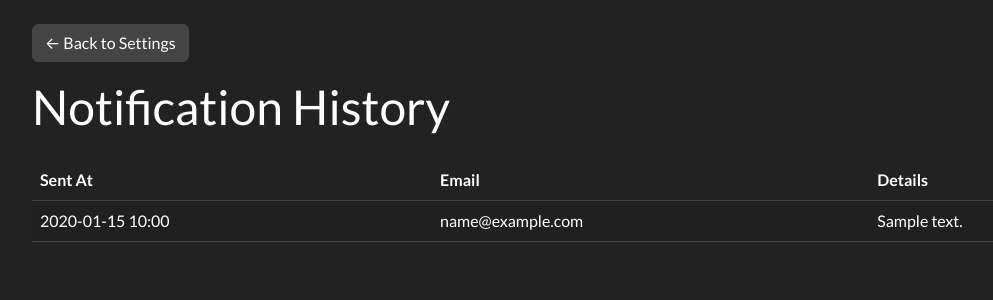
After one commit to jjermany/plex-notifier, a Flask app: template notifier_app/templates/history.html in a window 1280 px wide. The commit adds this page. Shown: the top 300 px of the page, without its empty margins (50-1043 px from the left). Run offline with Flask 3, Linux system fonts and the light colour scheme; the template is opened without the code that fills it: values that come from a table or form of the project are taken from there, others are empty; tables that the repository leaves empty hold one stand-in row (values such as "Sample post"); parts of the project's set-up code (start-up, migrations or seed data) failed here and were passed over; some libraries are stand-ins or nearby versions.

Commit message:
Polish history page and email layout

```diff
--- /dev/null
+++ b/notifier_app/templates/history.html
@@ -0,0 +1,38 @@
+<!doctype html>
+<html lang="en">
+<head>
+  <meta charset="utf-8">
+  <title>Notification History</title>
+  <link rel="stylesheet" href="https://cdn.jsdelivr.net/npm/bootswatch@5.3.0/dist/darkly/bootstrap.min.css">
+</head>
+<body class="p-4">
+  <div class="container">
+    <div class="mb-3">
+      <a href="{{ url_for('settings') }}" class="btn btn-secondary">&larr; Back to Settings</a>
+    </div>
+    <h1 class="mb-4">Notification History</h1>
+    {% if entries %}
+    <table class="table table-striped">
+      <thead>
+        <tr>
+          <th>Sent At</th>
+          <th>Email</th>
+          <th>Details</th>
+        </tr>
+      </thead>
+      <tbody>
+        {% for n in entries %}
+        <tr>
+          <td>{{ n.sent_at.strftime('%Y-%m-%d %H:%M') }}</td>
+          <td>{{ n.email }}</td>
+          <td>{{ n.details }}</td>
+        </tr>
+        {% endfor %}
+      </tbody>
+    </table>
+    {% else %}
+    <p>No notifications have been sent yet.</p>
+    {% endif %}
+  </div>
+</body>
+</html>
--- a/notifier_app/templates/settings.html
+++ b/notifier_app/templates/settings.html
@@ -29,6 +29,10 @@
       <img src="https://github.com/jjermany/plex-notifier/blob/main/media/logo.png?raw=true"
            alt="Notifier Logo" height="48" class="me-3">
       <h1 class="mb-0 text-white">Plex Notifier Settings</h1>
+    </div>
+
+    <div class="mb-4 text-start">
+      <a href="{{ url_for('history') }}" class="btn btn-info">Notification History</a>
     </div>
 
     <!-- Flash messages -->
--- a/notifier_app/webapp.py
+++ b/notifier_app/webapp.py
@@ -1,10 +1,9 @@
 import os
 import logging
-import threading
 from functools import wraps
 from flask import Flask, render_template, redirect, url_for, flash, request, Response
 from itsdangerous import URLSafeTimedSerializer, BadSignature
-from .config import db, Settings, UserPreferences
+from .config import db, Settings, UserPreferences, NotificationHistory
 from .forms import SettingsForm, TestEmailForm
 from .notifier import start_scheduler, _send_email, check_new_episodes, register_debug_route
 
@@ -203,5 +202,13 @@ def create_app():
             opted_out_shows=opted_out_shows,
         )
 
+    @app.route('/history')
+    @requires_auth
+    def history():
+        entries = NotificationHistory.query.order_by(
+            NotificationHistory.sent_at.desc()
+        ).limit(100).all()
+        return render_template('history.html', entries=entries)
+
     register_debug_route(app)
     return app
```
Also changed, not shown: notifier_app/config.py (+7 -0 lines), notifier_app/notifier.py (+6 -3 lines), notifier_app/templates/jinja2.html (+13 -1 lines).
